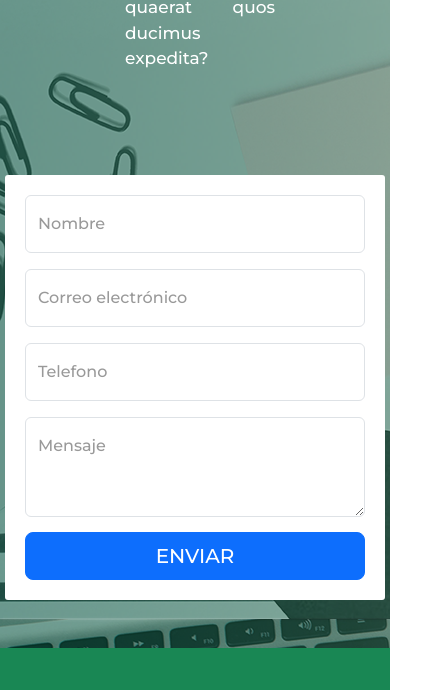
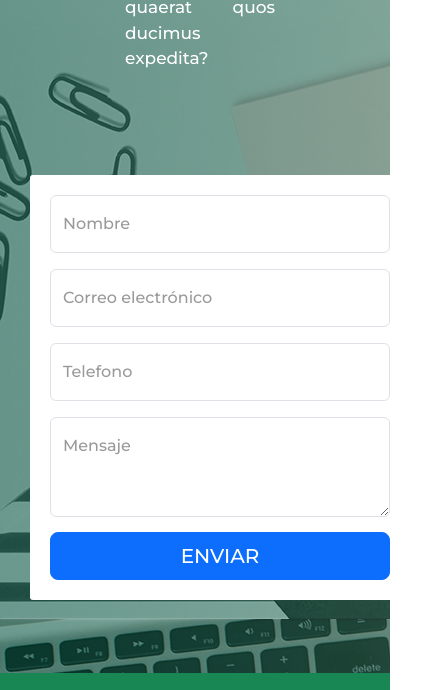
Before and after one commit to mbasse89/Proyecto-Final, a plain HTML site: page pages/contactos.html in a window 390 px wide. Shown: the part 762-1452 px from the top of the page, 427 px wide, since content can reach past the window. Drawn offline with nearby package versions, Linux system fonts and the light colour scheme.

```diff
--- a/css/style.css
+++ b/css/style.css
@@ -581,7 +581,16 @@
         gap: 10px;
     }
 
-
-
+    .formResponsive{
+        margin: 25px;
+    }
 
 }
+
+@media only screen and (min-width: 320px) and (max-width: 576px){
+
+    .formResponsive{
+        margin-right: 20%;
+    }
+
+}
--- a/pages/contactos.html
+++ b/pages/contactos.html
@@ -79,9 +79,9 @@
 
 
             <!-- INICIA FORMULARIO -->
-            <div class="col-lg-6 py-5">
+            <div class="col-lg-6 py-5 formResponsive">
 
-                <form action="envio.php" class=" positionForm col-md  ">
+                <form action="envio.php" class=" positionForm col-md   ">
 
                     <div class="form-floating mb-3 ">
                      <input type="text" class="form-control" id="floatingInput" placeholder="name@example.com">
```
Also changed, not shown: index.html (+1 -1 lines).
